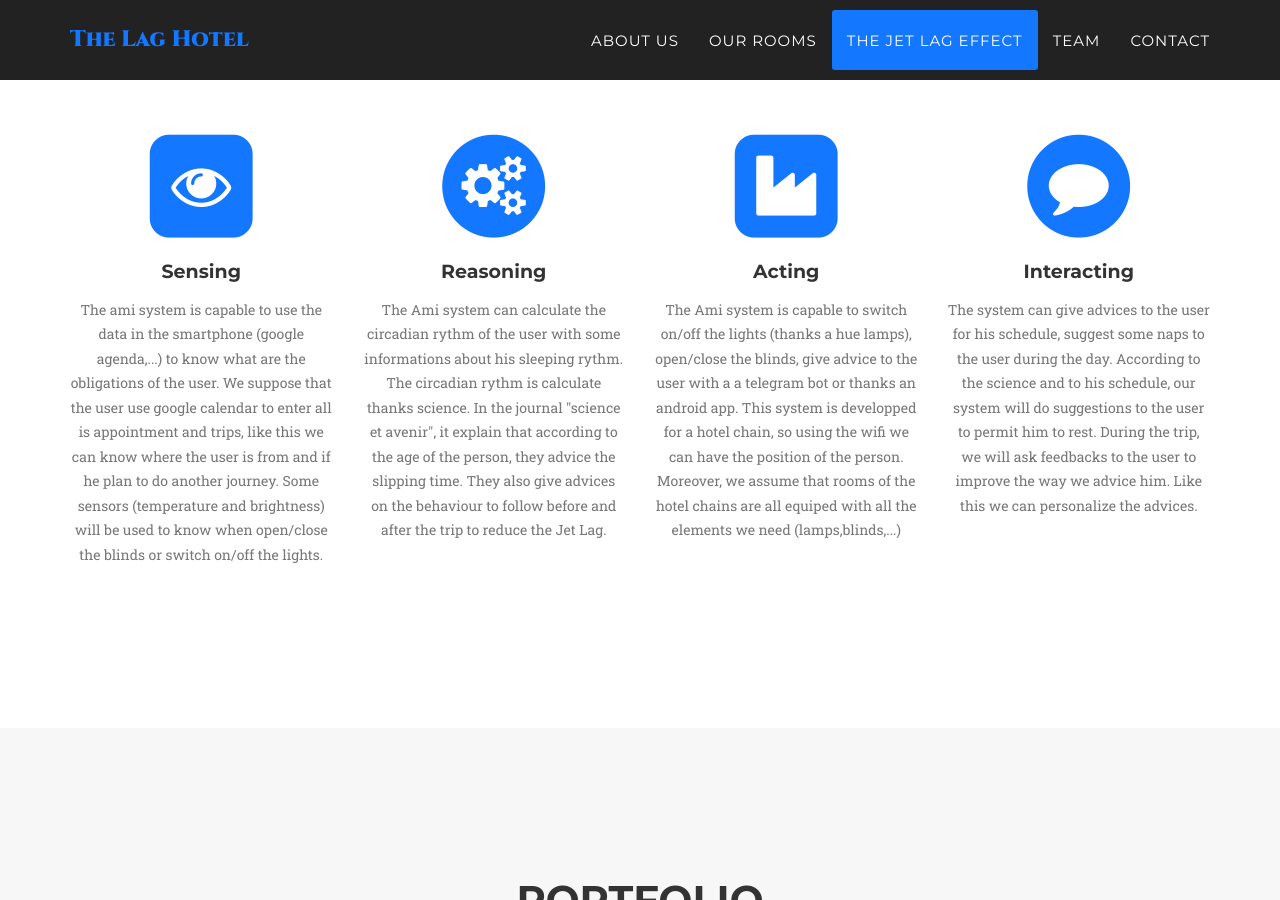
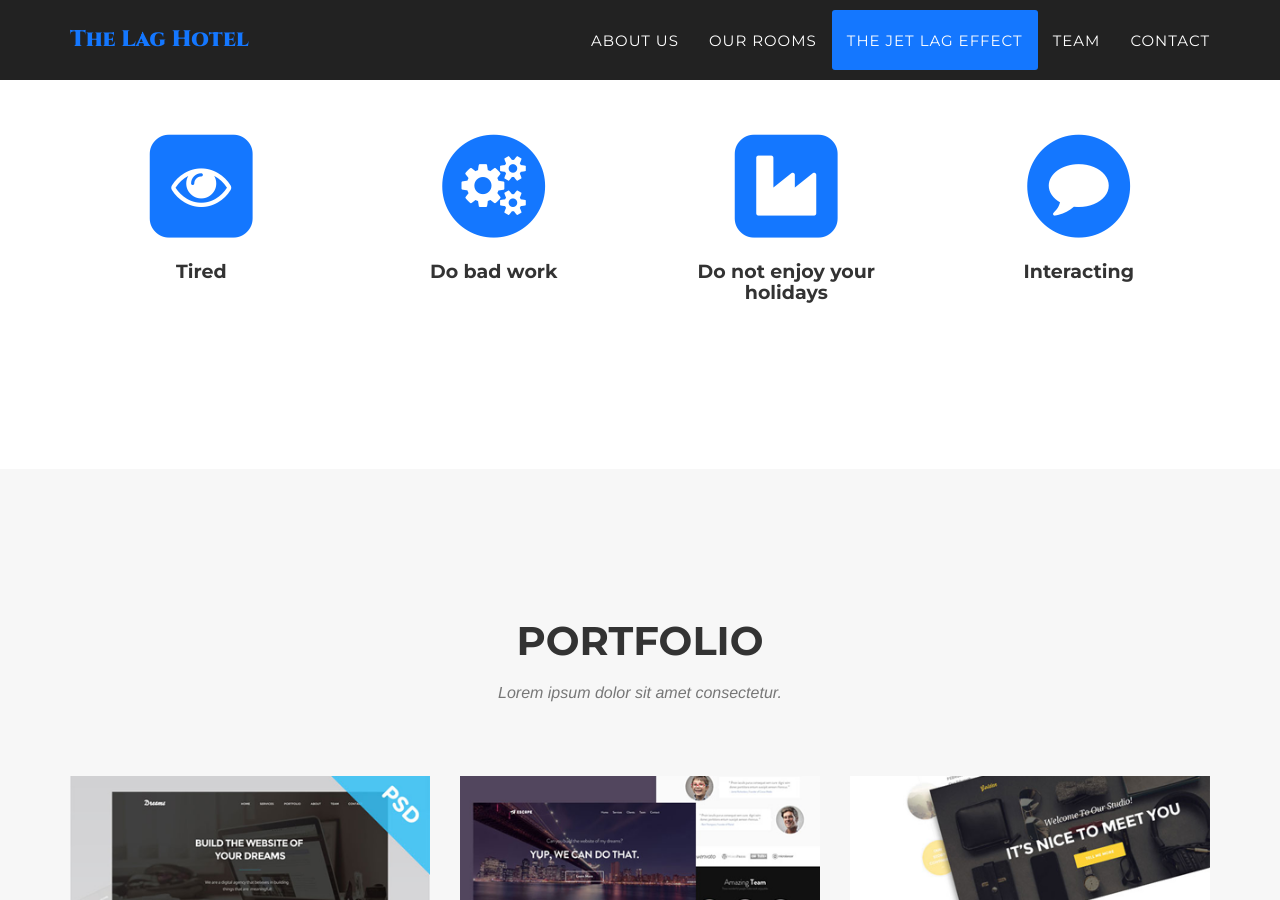
Before and after one commit to VincentGautier/Hotel-web-site, a Jekyll site: the page built from index.html, in a window 1280 px wide and 900 px high, scrolled down 2196 px. Built offline with Jekyll 4.4.1, drawn with Linux system fonts in a browser that asks for light colours; some web fonts are replaced.

Commit message:
Update The_Jet_Lag.html

```diff
--- a/_includes/The_Jet_Lag.html
+++ b/_includes/The_Jet_Lag.html
@@ -13,24 +13,24 @@
                         <i class="fa fa-square fa-stack-2x text-primary"></i>
                         <i class="fa fa-eye fa-stack-1x fa-inverse"></i>
                     </span>
-                    <h4 class="service-heading">Sensing</h4>
-                    <p class="text-muted">The ami system is capable to use the data in the smartphone (google agenda,...) to know what are the obligations of the user. We suppose that the user use google calendar to enter all is appointment and trips, like this we can know where the user is from and if he plan to do another journey. Some sensors (temperature and brightness) will be used to know when open/close the blinds or switch on/off the lights.</p>
+                    <h4 class="service-heading">Tired</h4>
+                    <p class="text-muted"> </p>
                 </div>
                 <div class="col-md-3">
                     <span class="fa-stack fa-4x">
                         <i class="fa fa-circle fa-stack-2x text-primary"></i>
                         <i class="fa fa-cogs fa-stack-1x fa-inverse"></i>
                     </span>
-                    <h4 class="service-heading">Reasoning</h4>
-                    <p class="text-muted">The Ami system can calculate the circadian rythm of the user with some informations about his sleeping rythm. The circadian rythm is calculate thanks science. In the journal "science et avenir", it explain that according to the age of the person, they advice the slipping time. They also give advices on the behaviour to follow before and after the trip to reduce the Jet Lag.</p>
+                    <h4 class="service-heading">Do bad work</h4>
+                    <p class="text-muted"></p>
                 </div>
                 <div class="col-md-3">
                     <span class="fa-stack fa-4x">
                         <i class="fa fa-square fa-stack-2x text-primary"></i>
                         <i class="fa fa-industry fa-stack-1x fa-inverse"></i>
                     </span>
-                    <h4 class="service-heading">Acting</h4>
-                    <p class="text-muted">The Ami system is capable to switch on/off the lights (thanks a hue lamps), open/close the blinds, give advice to the user with a a telegram bot or thanks an android app. This system is developped for a hotel chain, so using the wifi we can have the position of the person. Moreover, we assume that rooms of the hotel chains are all equiped with all the elements we need (lamps,blinds,...)</p>
+                    <h4 class="service-heading">Do not enjoy your holidays</h4>
+                    <p class="text-muted"></p>
                 </div>
                 <div class="col-md-3">
                     <span class="fa-stack fa-4x">
@@ -38,7 +38,7 @@
                         <i class="fa fa-comment fa-stack-1x fa-inverse"></i>
                     </span>
                     <h4 class="service-heading">Interacting</h4>
-                    <p class="text-muted">The system can give advices to the user for his schedule, suggest some naps to the user during the day. According to the science and to his schedule, our system will do suggestions to the user to permit him to rest. During the trip, we will ask feedbacks to the user to improve the way we advice him. Like this we can personalize the advices. </p>
+                    <p class="text-muted"> </p>
                 </div>
             </div>
         </div>
```
